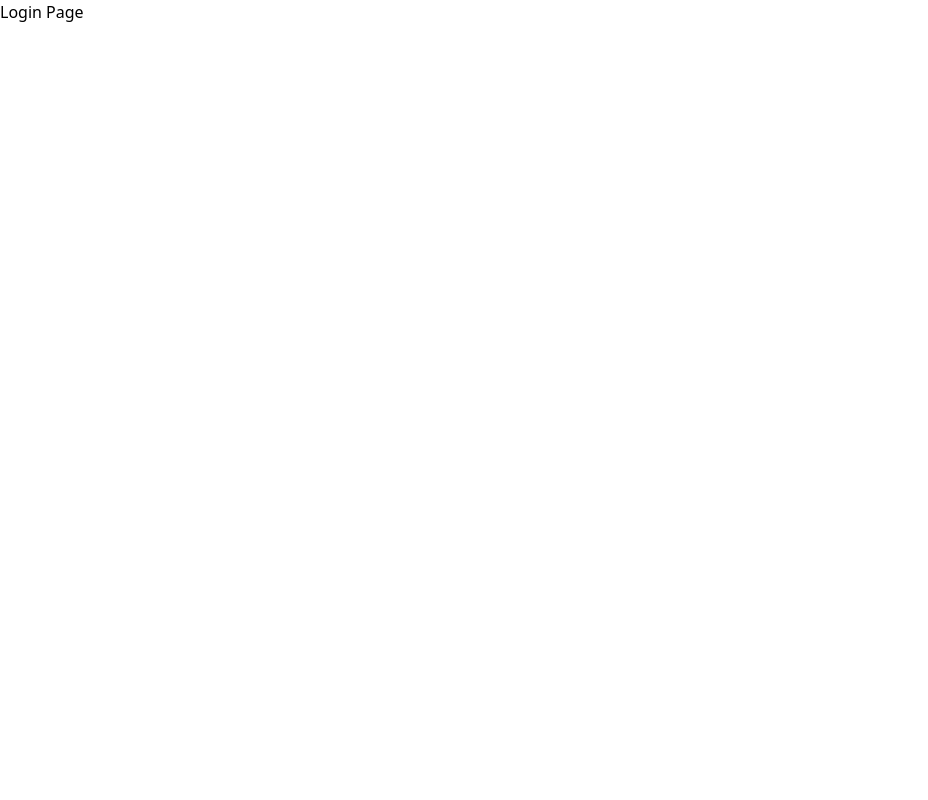
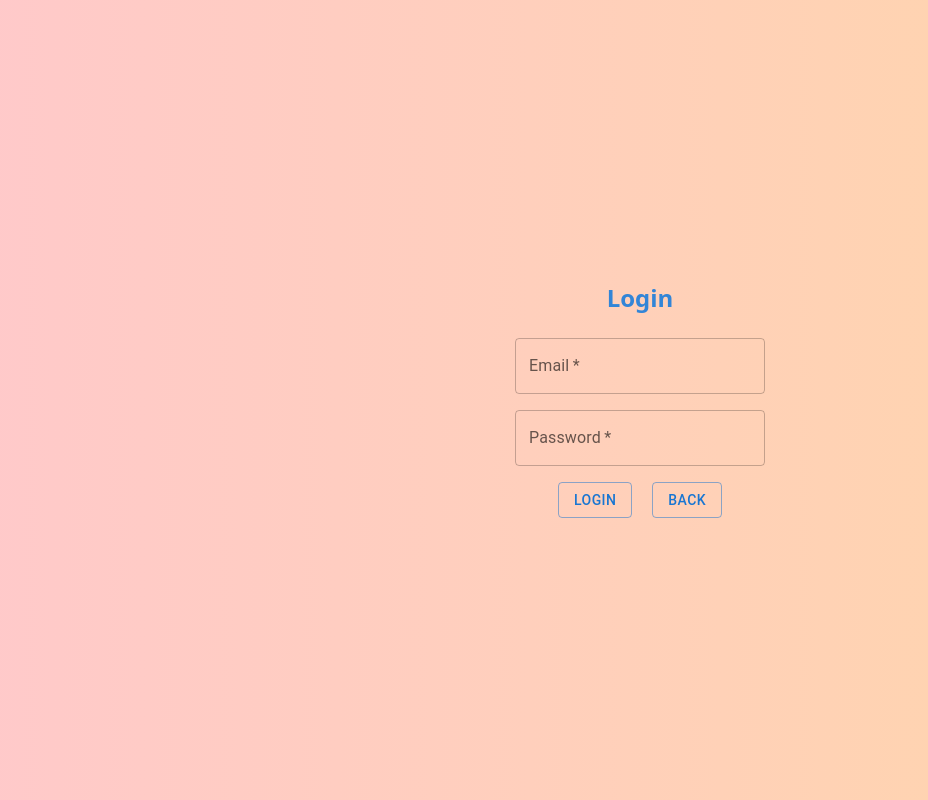
Before and after one commit to MrMancs/Message_app, a React (Vite) app in the folder reactapp/: page /login in a window 1280 px wide. Shown: the whole page, without its empty margins (0-928 px from the left). Built offline with nearby package versions, Linux system fonts and the light colour scheme.

Commit message:
Implement Login page with form fields and navigation

```diff
--- a/reactapp/src/Pages/Login.jsx
+++ b/reactapp/src/Pages/Login.jsx
@@ -1,9 +1,47 @@
 import React from "react";
+import { useNavigate } from "react-router-dom";
 
-export default function Login(){
-    return (
-        <div>
-            <h1>Login Page</h1>
+import TextField from "@mui/material/TextField";
+import Stack from "@mui/material/Stack";
+import Button from "@mui/material/Button";
+
+export default function Login() {
+  const navigate = useNavigate();
+
+  return (
+    <div className="flex flex-col items-center justify-center bg-linear-to-r from-red-200 to-orange-200">
+      <Stack
+        spacing={2}
+        className="flex flex-col items-center justify-center h-screen"
+      >
+        <div className="flex flex-col items-center justify-center gap-4 h-[450px] w-[350px]">
+          <h1 className="text-2xl pb-2 text-[#3285d7] font-bold">Login</h1>
+
+          <TextField
+            id="outlined-basic"
+            label="Email"
+            variant="outlined"
+            required
+            className="w-[250px]"
+          />
+          <TextField
+            id="outlined-basic"
+            label="Password"
+            variant="outlined"
+            required
+            type="password"
+            className="w-[250px]"
+          />
+          <div className="flex flex-row justify-center gap-5">
+            <Button onClick={() => navigate("/chat")} variant="outlined">
+              Login
+            </Button>
+            <Button onClick={() => navigate("/")} variant="outlined">
+              Back
+            </Button>
+          </div>
         </div>
-    )
+      </Stack>
+    </div>
+  );
 }
```
